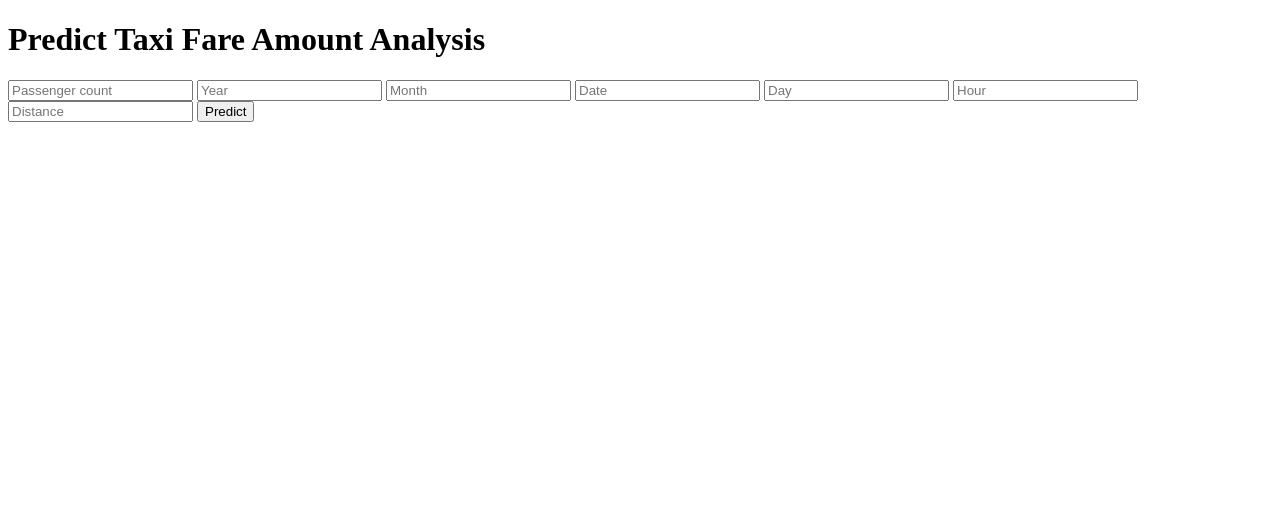
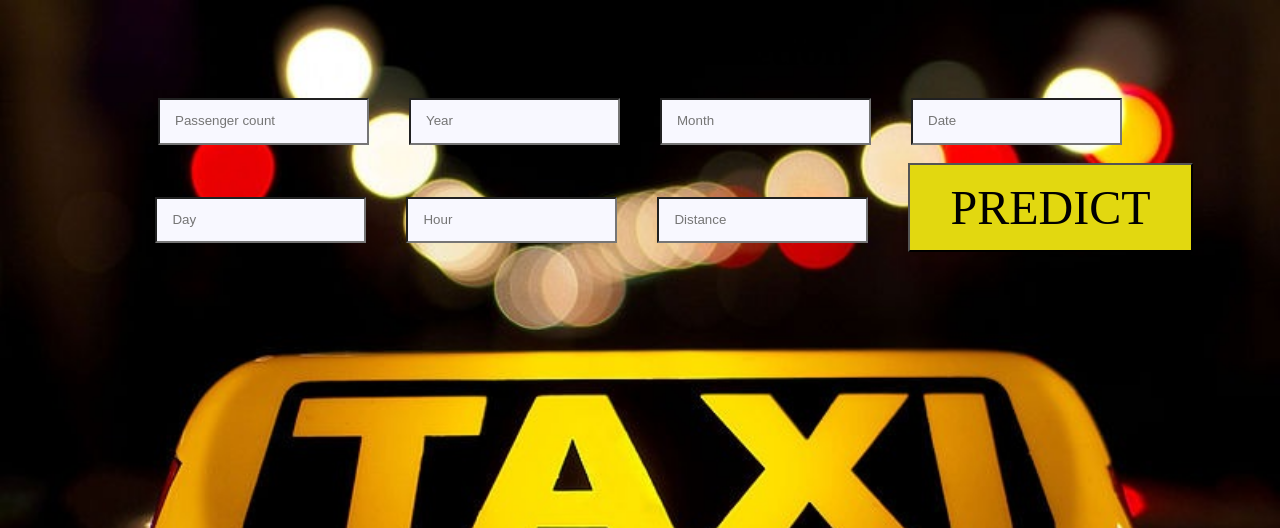
Before and after one commit to Jay-5051/fare-prediction-project, a Flask app: page / in a window 1280 px wide. Shown: the top 528 px of the page. Run offline with Flask 2, Linux system fonts and the light colour scheme; parts of the project's set-up code (start-up, migrations or seed data) failed here and were passed over.

Commit message:
html commit

```diff
--- a/templates/index.html
+++ b/templates/index.html
@@ -9,28 +9,61 @@
 <link href='https://fonts.googleapis.com/css?family=Hind:300' rel='stylesheet' type='text/css'>
 <link href='https://fonts.googleapis.com/css?family=Open+Sans+Condensed:300' rel='stylesheet' type='text/css'>
 
-</head>
+ <style>
+body{
+ background-image: url('taxi.jpeg');
+ background-repeat: no-repeat;
+ background-size: cover;
+ }
+.heighttext{
+    display:inline-block;
+    padding:12px 15px;
+    line-height:140%;
+	background-color: #f8f8ff;
+}
+.heighttext1{
+    display:inline-block;
+    padding:15px 40px;
+	background-color: #e2d810;
+	 font-family: "Times New Roman";
+}
 
-<body>
+ </style>
+</head >
+
+<body  >
  <div class="login">
-	<h1>Predict Taxi Fare Amount Analysis</h1>
+ <div  >
+	<h1 align="center"><font color="black" size="35px"> Taxi Fare Prediction </font></h1>
+	</div>
 
      <!-- Main Input For Receiving Query to our ML -->
-    <form action="{{ url_for('predict')}}"method="post">
-    	<input type="text" name="passenger_count" placeholder="Passenger count" required="required" />
-        <input type="text" name="year" placeholder="Year" required="required" />
-		<input type="text" name="Month" placeholder="Month" required="required" />
-		<input type="text" name="Date" placeholder="Date" required="required" />
-		<input type="text" name="Day" placeholder="Day" required="required" />
-		<input type="text" name="Hour" placeholder="Hour" required="required" />
-		<input type="text" name="distance" placeholder="Distance" required="required" />
+    <form action="{{ url_for('predict')}}"method="post" >
+	<div class="container">
+	<div class="row" align="center">
+    	 <input type="text" class="heighttext" name="passenger_count" placeholder="Passenger count" required="required" >
+        &emsp; &emsp;<input type="text" class="heighttext" name="year" placeholder="Year" required="required" />
+		&emsp; &emsp;<input type="text" class="heighttext" name="Month" placeholder="Month" required="required" />
+		&emsp; &emsp;<input type="text" class="heighttext" name="Date" placeholder="Date" required="required" />
+			</div>
+			<br>
+			<div class="row" align="center">
+		&emsp; &emsp;&emsp;&emsp;<input type="text" class="heighttext" name="Day" placeholder="Day" required="required" >
+		&emsp; &emsp;<input type="text" class="heighttext"  name="Hour" min="1" max="24" placeholder="Hour" required="required" />
+		&emsp; &emsp;<input type="text" class="heighttext" name="distance" placeholder="Distance" required="required" />
+        &emsp; &emsp;<button type="submit" class="btn btn-primary btn-block btn-large heighttext1">
+		<font color="black" size="8">PREDICT</font></button>
+		</div>
+		</div>
 
-        <button type="submit" class="btn btn-primary btn-block btn-large">Predict</button>
+
     </form>
 
    <br>
    <br>
+   <font color="black" size="20px">
    {{ prediction_text }}
+   </font>
 
  </div>
 
```
Also changed, not shown: templates/taxi.jpeg (added).
